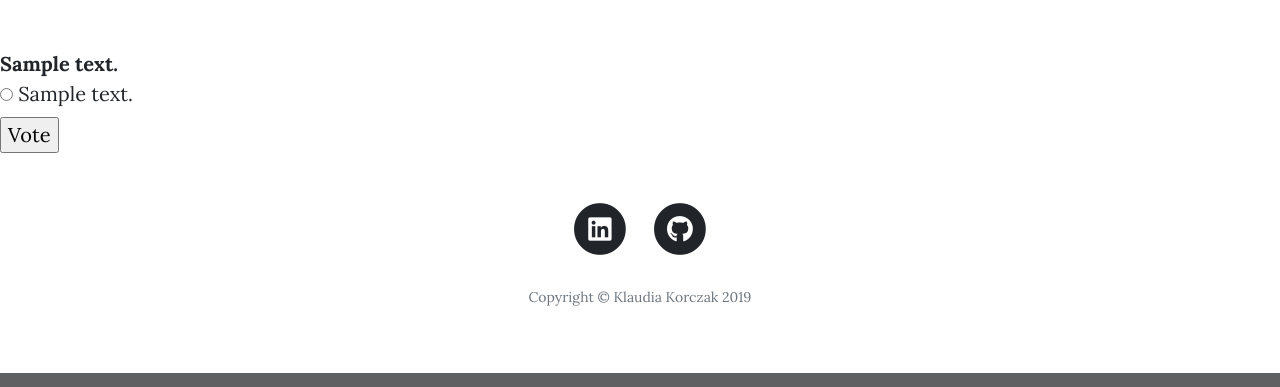
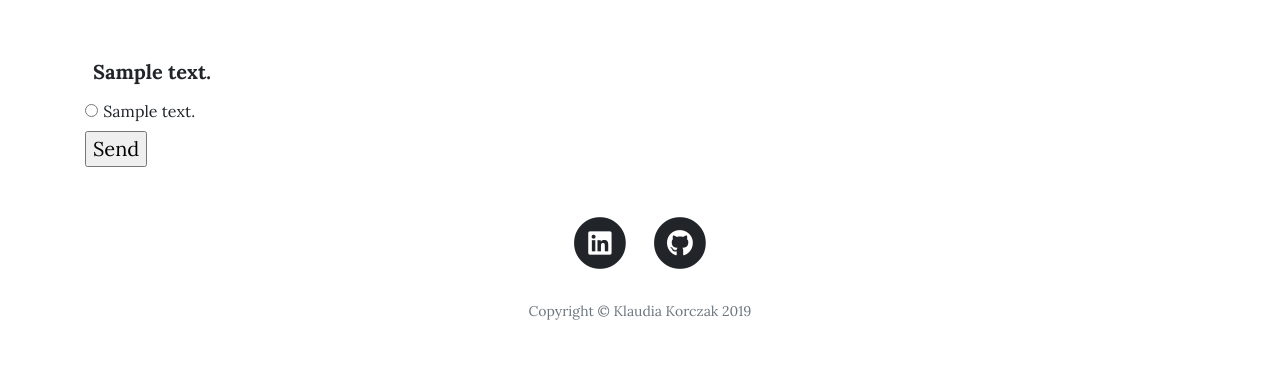
Before and after one commit to KlaudiaKorczak/Django-blog-project, a Django app: page /polling/ in a window 1280 px wide. Shown: the part 533-920 px from the top of the page. Run offline with Django 3.2, Linux system fonts and the light colour scheme; tables that the repository leaves empty hold one stand-in row (values such as "Sample post"); some libraries are stand-ins or nearby versions.

Commit message:
First view of results

```diff
--- a/blog/urls.py
+++ b/blog/urls.py
@@ -26,8 +26,7 @@ urlpatterns = [
     path('paintings/', portfolio.views.paintings, name='paintings'),
     path('contact/', portfolio.views.contact, name='contact'),
     path('polling/', portfolio.views.polling, name='polling'),
-    path('<int:question_id>/results/', portfolio.views.results, name='results'),
-    path('vote/', portfolio.views.vote, name='vote'),
+    path('results/', portfolio.views.results, name='results'),
 ]
 urlpatterns += static(settings.STATIC_URL, document_root=settings.STATIC_ROOT)
 urlpatterns += static(settings.MEDIA_URL, document_root=settings.MEDIA_ROOT)
--- a/portfolio/templates/polling.html
+++ b/portfolio/templates/polling.html
@@ -3,21 +3,29 @@
 {% block content %}
 
 {% if questions %}
-    <form action="{% url 'vote' %}" method="post">
+<div class="container">
+  <div class="row justify-content-center">
+    <div class="col-12">
+    <form action="{% url 'results' %}" method="post" class="text-left">
+        {% csrf_token %}
         {% for question in questions.all %}
-        {% csrf_token %}
-            <div clas="text-center">
-                <h><strong>{{ question.question_text }}</strong></h>
+            <div>
+                <p class="m-2"><strong>{{ question.question_text }}</strong></p>
                 {% if error_message %}<p><strong>{{ error_message }}</strong></p>{% endif %}
                 <div>
                 {% for choice in question.choice_set.all %}
-                    <input type="radio" name="{{ question.id }}" id="choice{{ forloop.counter }}" value="{{ choice.id }}" multiple>
-                    <label for="choice{{ forloop.counter }}">{{ choice.choice_text }}</label><br>
-                {% endfor %}</div>
+                    <input type="radio" name="{{ question.id }}" id="choice_{{ question.id }}_{{ forloop.counter }}" value="{{ choice.id }}" multiple required>
+                    <small><label for="choice_{{ question.id }}_{{ forloop.counter }}">{{ choice.choice_text }}</label></small><br>
+                {% endfor %}
+                </div>
             </div>
         {% endfor %}
-        <input type="submit" value="Vote">
+        <input type="submit" value="Send">
     </form>
+    </div>
+</div>
+  </div>
+
 
 {% else %}
     <p>No forms are available.</p>
--- a/portfolio/views.py
+++ b/portfolio/views.py
@@ -1,8 +1,6 @@
-from django.http import HttpResponse, Http404, HttpResponseRedirect
-from django.shortcuts import render, get_object_or_404
-from django.urls import reverse
+from django.shortcuts import render
 
-from .models import Paintings, Question, Choice
+from .models import Paintings, Question
 from .utils.results import Results
 
 # Create your views here.
@@ -26,17 +24,13 @@ def polling(request):
     return render(request, 'polling.html', {'questions': questions})
 
 
-def results(request, question_id):
-    question = get_object_or_404(Question, pk=question_id)
-    result1 = {"cos1":"cos1", "cos2": "cos2"}
-    context = {"result": result1, "q": question}
-    return render(request, 'results.html', context)
+def results(request):
+    questions = Question.objects
 
+    q_data = request.POST.dict()
+    statistics = Results.get_results(q_data)
 
-def vote(request):
-
-    return HttpResponse(request)
-        # return HttpResponseRedirect(reverse('results', args=(question.id,)))
+    return render(request, 'results.html', {'statistics': statistics, 'questions': questions})
 
 
 def contact(request):
```
Also changed, not shown: portfolio/templates/results.html (+5 -5 lines), portfolio/utils/results.py (+8 -0 lines).
